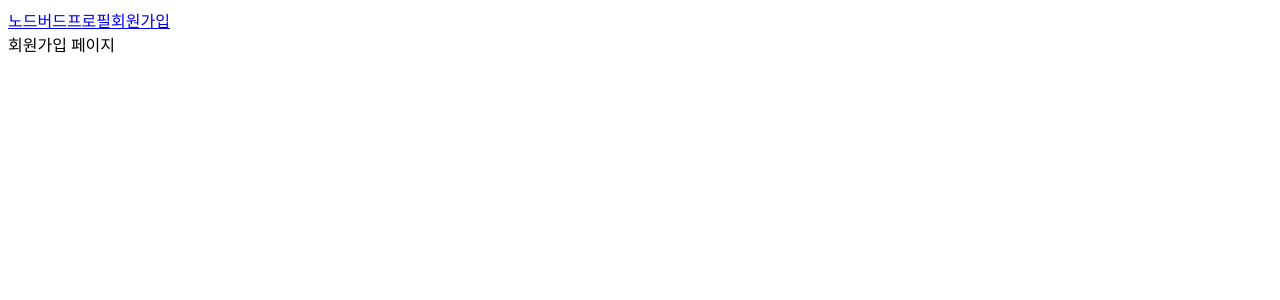
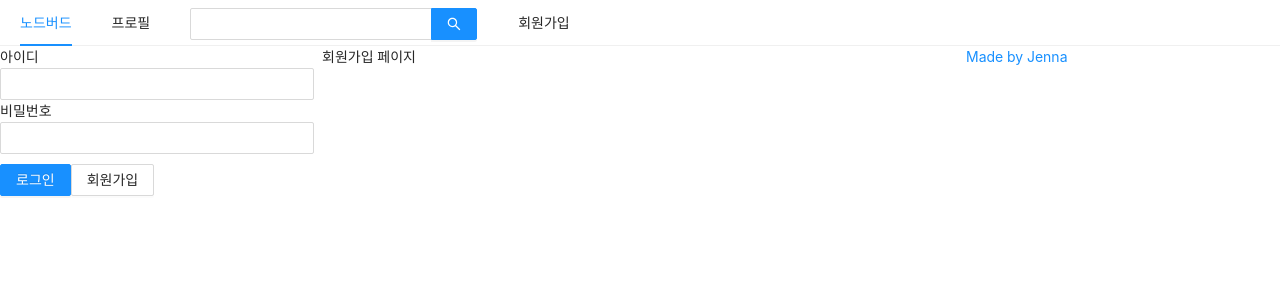
Before and after one commit to ryuiseo/nodebird, a Next.js app: page /signup in a window 1280 px wide. Shown: the top 300 px of the page. Built offline with nearby package versions, Linux system fonts and the light colour scheme.

Commit message:
Feat : 로그인폼

```diff
--- a/components/AppLayout.js
+++ b/components/AppLayout.js
@@ -1,22 +1,51 @@
 import PropTypes from 'prop-types';
 import Link from 'next/link';
-import React from 'react';
+import React, {useState} from 'react';
+import { Menu , Input, Row, Col} from 'antd';
+import UserProfile from '../components/UserProfile';
+import LoginForm from '../components/LoginForm';
+import styled from 'styled-components';
 
+const SearchInput = styled(Input.Search)`
+  vertical-align: middle
+`
 const AppLayout = ({ children }) => {
+  const [isLoggedIn, setIsLoggedIn] = useState(false);
+
   return (
     <div>
-      <div>
+      <Menu mode='horizontal'>
+        <Menu.Item>
         <Link href="/">
           <a>노드버드</a>
         </Link>
+        </Menu.Item>
+        <Menu.Item>
         <Link href="/profile">
           <a>프로필</a>
         </Link>
+        </Menu.Item>
+        <Menu.Item>
+        <SearchInput enterButton/>
+        </Menu.Item>
+        <Menu.Item>
         <Link href="/signup">
           <a>회원가입</a>
         </Link>
-      </div>
-      {children}
+        </Menu.Item>
+      </Menu>
+      <Row gutter={8}>
+        <Col xs={24} md={6}>
+          {isLoggedIn ? <UserProfile /> : <LoginForm />}
+        </Col>
+        <Col xs={24} md={12}>
+          {children}
+        </Col>
+        <Col xs={24} md={6}>
+          <a href='https://github.com/ryuiseo' target='_blank' rel='noreferrer noopener'>Made by Jenna</a>
+        </Col>
+      </Row>
+
     </div>
   );
 };
--- /dev/null
+++ b/components/LoginForm.js
@@ -0,0 +1,42 @@
+import React, {useState, useCallback} from 'react';
+import {Form, Input, Button} from 'antd';
+import Link from 'next/link';
+import styled from 'styled-components';
+
+const ButtonWrapper = styled.div`
+    margin-top: 10px;
+`;
+//태그안에서 직접 스타일을 조절하게 되면 버츄얼 돔이 객체가 바뀌었다고 인식해서 리랜더링 시킴 => 성능상 좋지않음
+
+const LoginForm =()=>{
+    const [id, setId] = useState('');
+    const [password, setPassword] = useState('');
+
+    //컴포넌트에 porps로 넘기는 함수는 useCallback 안에 넣어줘야 최적화 가능
+    const onChangeId = useCallback((e)=>{
+        setId(e.target.value)
+    },[]);
+    const onChangePassword = useCallback((e)=>{
+        setPassword(e.target.value)
+    },[]);
+
+    return (
+        <Form>
+            <div>
+                <label htmlFor='user-id'>아이디</label>
+                <br />
+                <Input name='user-id' value={id} onChange={onChangeId} required/>
+            </div>
+            <div>
+                <label htmlFor='user-password'>비밀번호</label>
+                <br />
+                <Input name='user-password' type='password' value={password} onChange={onChangePassword} required/>
+            </div>
+            <ButtonWrapper>
+                <Button type='primary' htmlType='submit' loading={false}>로그인</Button>
+                <Link href='/signup'><a><Button>회원가입</Button></a></Link>
+            </ButtonWrapper>
+        </Form>
+    );
+}
+export default LoginForm;
--- /dev/null
+++ b/components/UserProfile.js
@@ -0,0 +1,4 @@
+const UserProfile=()=>{
+
+}
+export default UserProfile;
--- /dev/null
+++ b/pages/_app.js
@@ -0,0 +1,21 @@
+import React from 'react';
+import 'antd/dist/antd.css';
+import PropTypes from 'prop-types';
+import Head from 'next/head'
+
+const NodeBird=({Component})=>{
+    return(
+        <>
+        <Head>
+            <meta charSet='utf-8' />
+            <title>NodeBird</title>
+        </Head>
+        <Component />
+        </>
+    )
+};
+
+NodeBird.propTypes ={
+    Component: PropTypes.elementType.isRequired,
+}
+export default NodeBird;
--- a/pages/signup.js
+++ b/pages/signup.js
@@ -1,7 +1,16 @@
 import AppLayout from '../components/AppLayout';
 import React from 'react';
+import Head from 'next/head';
 
-const Singup = () => {
-  return <AppLayout>회원가입 페이지</AppLayout>;
+const Signup = () => {
+  return (
+    <>
+    <Head>
+      <title>회원가입 | NodeBird</title>
+    </Head>
+    <AppLayout>회원가입 페이지</AppLayout>
+    </>
+
+  )
 };
-export default Singup;
+export default Signup;
```
Also changed, not shown: package.json (+5 -2 lines), pages/profile.js (+10 -1 lines), 1 other file (tests, documents, lock files or other folders).
